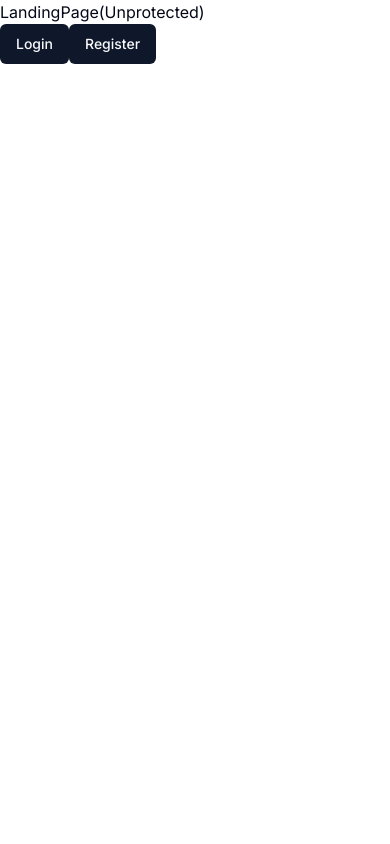
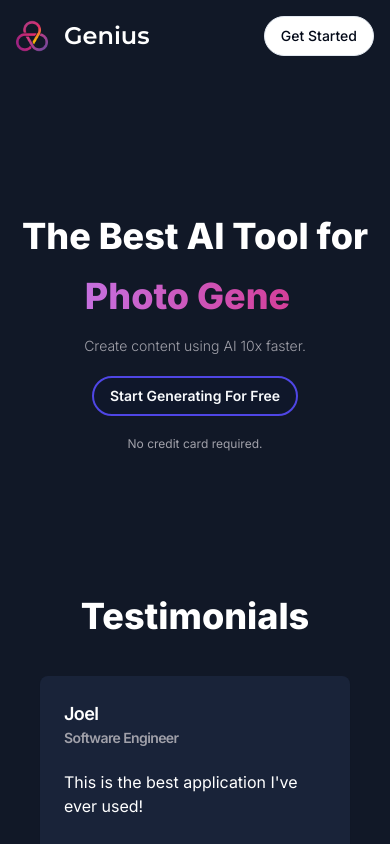
Before and after one commit to sudh-202/saas_platform, a Next.js app: page / in a window 390 px wide. Built offline with nearby package versions, Linux system fonts and the light colour scheme; no server answers.

Commit message:
Landing Page Ui

```diff
--- /dev/null
+++ b/app/(landing)/layout.tsx
@@ -0,0 +1,14 @@
+const LandingLayout = ({
+    children
+}:{
+    children: React.ReactNode;
+}) => {
+    return(
+        <main className="h-full bg-[#111827] overflow-auto">
+            <div className="mx-auto max-w-screen-xl h-full w-full">
+              {children}
+            </div>
+        </main>
+    )
+}
+export default LandingLayout
--- a/app/(landing)/page.tsx
+++ b/app/(landing)/page.tsx
@@ -1,25 +1,13 @@
-import React from 'react'
-import Link from 'next/link'
-import { Button } from '@/components/ui/button'
+import { LandingHero } from "@/components/landing-hero"
+import { LandingNavbar } from "@/components/landing-navbar"
+import { LandingContent } from "@/components/landing-content"
 
 const LandingPage = () => {
   return (
-    <div>
-      LandingPage(Unprotected)
-      <div>
-        <Link href="/sign-in">
-          <Button>
-            Login
-          </Button>
-        </Link>
-        <Link href="/sign-up">
-          <Button>
-            Register
-          </Button>
-        </Link>
-      </div>
-
-
+    <div className='h-full'>
+      <LandingNavbar />
+      <LandingHero />
+      <LandingContent />
     </div>
   )
 }
--- /dev/null
+++ b/components/landing-content.tsx
@@ -0,0 +1,55 @@
+"use client";
+
+import { Card, CardContent, CardHeader, CardTitle } from "@/components/ui/card";
+
+const testimonials = [
+  {
+    name: "Joel",
+    avatar: "J",
+    title: "Software Engineer",
+    description: "This is the best application I've ever used!",
+  },
+  {
+    name: "Antonio",
+    avatar: "A",
+    title: "Designer",
+    description: "I use this daily for generating new photos!",
+  },
+  {
+    name: "Mark",
+    avatar: "M",
+    title: "CEO",
+    description: "This app has changed my life, cannot imagine working without it!",
+  },
+  {
+    name: "Mary",
+    avatar: "M",
+    title: "CFO",
+    description: "The best in class, definitely worth the premium subscription!",
+  },
+];
+
+export const LandingContent = () => {
+  return (
+    <div className="px-10 pb-20">
+      <h2 className="text-center text-4xl text-white font-extrabold mb-10">Testimonials</h2>
+      <div className="grid grid-cols-1 sm:grid-cols-2 md:grid-cols-3 lg:grid-cols-4 gap-4">
+        {testimonials.map((item) => (
+          <Card key={item.description} className="bg-[#192339] border-none text-white">
+            <CardHeader>
+              <CardTitle className="flex items-center gap-x-2">
+                <div>
+                  <p className="text-lg">{item.name}</p>
+                  <p className="text-zinc-400 text-sm">{item.title}</p>
+                </div>
+              </CardTitle>
+              <CardContent className="pt-4 px-0">
+                {item.description}
+              </CardContent>
+            </CardHeader>
+          </Card>
+        ))}
+      </div>
+    </div>
+  )
+}
--- /dev/null
+++ b/components/landing-hero.tsx
@@ -0,0 +1,46 @@
+"use client";
+
+import TypewriterComponent from "typewriter-effect";
+import Link from "next/link";
+import { useAuth } from "@clerk/nextjs";
+
+import { Button } from "@/components/ui/button";
+
+export const LandingHero = () => {
+  const { isSignedIn } = useAuth();
+
+  return (
+    <div className="text-white font-bold py-36 text-center space-y-5">
+      <div className="text-4xl sm:text-5xl md:text-6xl lg:text-7xl space-y-5 font-extrabold">
+        <h1>The Best AI Tool for</h1>
+        <div className="text-transparent bg-clip-text bg-gradient-to-r from-purple-400 to-pink-600">
+          <TypewriterComponent
+            options={{
+              strings: [
+                "Chatbot.",
+                "Photo Generation.",
+                "Blog Writing.",
+                "Mail Writing."
+              ],
+              autoStart: true,
+              loop: true,
+            }}
+          />
+        </div>
+      </div>
+      <div className="text-sm md:text-xl font-light text-zinc-400">
+        Create content using AI 10x faster.
+      </div>
+      <div>
+        <Link href={isSignedIn ? "/dashboard" : "/sign-up"}>
+          <Button  className="md:text-lg p-4 md:p-6 rounded-full font-semibold border-solid border-2 border-indigo-600">
+            Start Generating For Free
+          </Button>
+        </Link>
+      </div>
+      <div className="text-zinc-400 text-xs md:text-sm font-normal">
+        No credit card required.
+      </div>
+    </div>
+  );
+};
--- /dev/null
+++ b/components/landing-navbar.tsx
@@ -0,0 +1,42 @@
+"use client"
+
+import { Montserrat } from "next/font/google";
+import Image from "next/image";
+import Link from "next/link"
+import { useAuth} from "@clerk/nextjs"
+
+import { cn } from "@/lib/utils";
+import { Button } from "@/components/ui/button";
+
+const font = Montserrat({
+    weight: "600",
+    subsets: ["latin"]
+});
+
+export const LandingNavbar = () => {
+    const { isSignedIn } = useAuth();
+
+    return(
+        <nav className="p-4 bg-transparent flex items-center justify-between">
+            <Link href="/" className="flex items-center">
+                <div className="relative h-8 w-8 mr-4">
+                    <Image
+                       fill
+                       alt="Logo"
+                       src="/logo.png"
+                    />
+                </div>
+                <h1 className={cn("text-2xl font-bold text-white", font.className)}>
+                    Genius
+                </h1>
+            </Link>
+            <div className="flex items-center gap-x-2">
+                <Link href={isSignedIn ? "/dashboard" : "/sign-up"}>
+                    <Button variant="outline" className="rounded-full">
+                        Get Started
+                    </Button>
+                </Link>
+            </div>
+        </nav>
+    )
+}
--- a/package.json
+++ b/package.json
@@ -29,6 +29,7 @@
     "replicate": "^0.26.0",
     "tailwind-merge": "^2.2.1",
     "tailwindcss-animate": "^1.0.7",
+    "typewriter-effect": "^2.21.0",
     "zod": "^3.22.4"
   },
   "devDependencies": {
```
Also changed, not shown: 1 other file (tests, documents, lock files or other folders).
